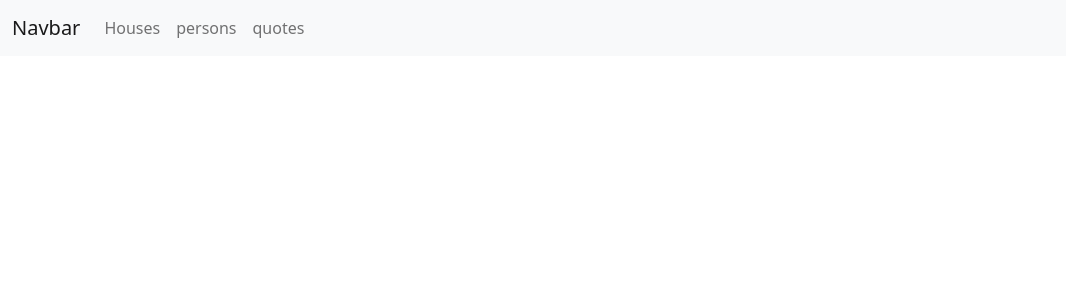
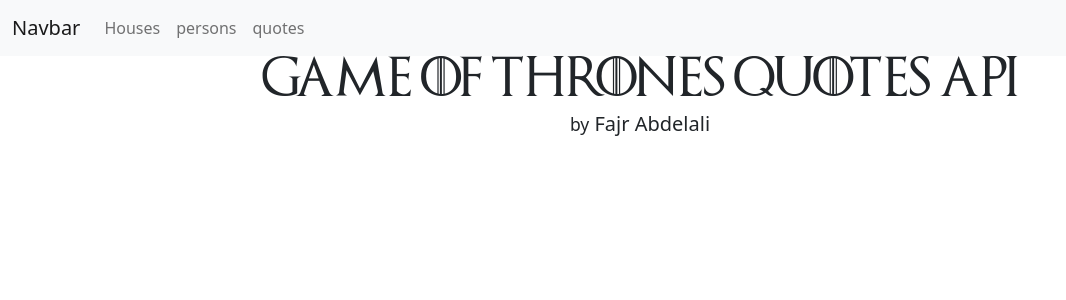
Before and after one commit to fajr-abdelali/game-of-thrones-quotes, an Angular app: page / in a window 1280 px wide. Shown: the top 300 px of the page, without its empty margins (0-1066 px from the left). Built offline with nearby package versions, Linux system fonts and the light colour scheme.

Commit message:
add home component and some font and style

```diff
--- a/src/app/app-routing.module.ts
+++ b/src/app/app-routing.module.ts
@@ -5,8 +5,10 @@
 import { QuotesComponent } from './component/quotes/quotes.component';
 import { HouseMembersComponent } from './component/houses/house-members/house-members.component';
 import { PersonComponent } from './component/persons/persons-list/person/person.component';
+import { HomeComponent } from './component/home/home.component';
 
 const routes: Routes = [
+  { path: '', component: HomeComponent },
   { path: 'houses', component: HousesComponent },
   { path: 'members/:slug', component: HouseMembersComponent },
   { path: 'persons', component: PersonsComponent, },
--- a/src/app/app.component.scss
+++ b/src/app/app.component.scss
@@ -0,0 +1,4 @@
+.container{
+    display: block;
+    min-width: 100vh;
+}
--- a/src/app/app.module.ts
+++ b/src/app/app.module.ts
@@ -14,6 +14,7 @@
 import { PersonsListComponent } from './component/persons/persons-list/persons-list.component';
 import { PersonComponent } from './component/persons/persons-list/person/person.component';
 import { QuotesListComponent } from './component/quotes/qoutes-list/quotes-list.component';
+import { HomeComponent } from './component/home/home.component';
 
 @NgModule({
   declarations: [
@@ -26,7 +27,8 @@
     HouseMembersComponent,
     PersonsListComponent,
     PersonComponent,
-    QuotesListComponent
+    QuotesListComponent,
+    HomeComponent
   ],
   imports: [
     BrowserModule,
--- /dev/null
+++ b/src/app/component/home/home.component.html
@@ -0,0 +1,4 @@
+<div class="container-fluid">
+    <h1>Game Of Thrones Quotes API</h1>
+    <h5> <small>by</small> Fajr Abdelali</h5>
+</div>
--- /dev/null
+++ b/src/app/component/home/home.component.scss
@@ -0,0 +1,10 @@
+.container-fluid {
+    display: flex;
+    justify-content: center;
+    align-items: center;
+    flex-direction: column;
+    min-width: 100wh;
+    h1 {
+        font-family: 'got';
+    }
+}
--- a/src/app/component/navbar/navbar.component.html
+++ b/src/app/component/navbar/navbar.component.html
@@ -1,18 +1,18 @@
 <nav class="navbar navbar-expand-lg navbar-light bg-light">
     <div class="container-fluid">
-      <a class="navbar-brand" href="#">Navbar</a>
+      <a class="navbar-brand" routerLink="">Navbar</a>
       <button class="navbar-toggler" type="button" data-bs-toggle="collapse" data-bs-target="#navbarNav" aria-controls="navbarNav" aria-expanded="false" aria-label="Toggle navigation">
         <span class="navbar-toggler-icon"></span>
       </button>
       <div class="collapse navbar-collapse" id="navbarNav">
         <ul class="navbar-nav">
-          <li class="nav-item">
+          <li class="nav-item" routerLinkActive="active" >
             <a class="nav-link" aria-current="page" routerLink="houses">Houses</a>
           </li>
-          <li class="nav-item">
+          <li class="nav-item" routerLinkActive="active" >
             <a class="nav-link" routerLink="persons">persons</a>
           </li>
-          <li class="nav-item">
+          <li class="nav-item" routerLinkActive="active" >
             <a class="nav-link" routerLink="quotes">quotes</a>
           </li>
         </ul>
--- a/src/styles.scss
+++ b/src/styles.scss
@@ -1 +1,4 @@
-/* You can add global styles to this file, and also import other style files */
+@font-face {
+    font-family: 'got';
+    src: url('./assets/fonts/game-of-thrones/Game\ of\ Thrones.ttf') format('truetype'),
+  }
```
Also changed, not shown: src/app/component/home/home.component.ts (added, +10 -0 lines), src/assets/fonts/game-of-thrones/Game of Thrones.ttf (added), 1 other file (tests, documents, lock files or other folders).
